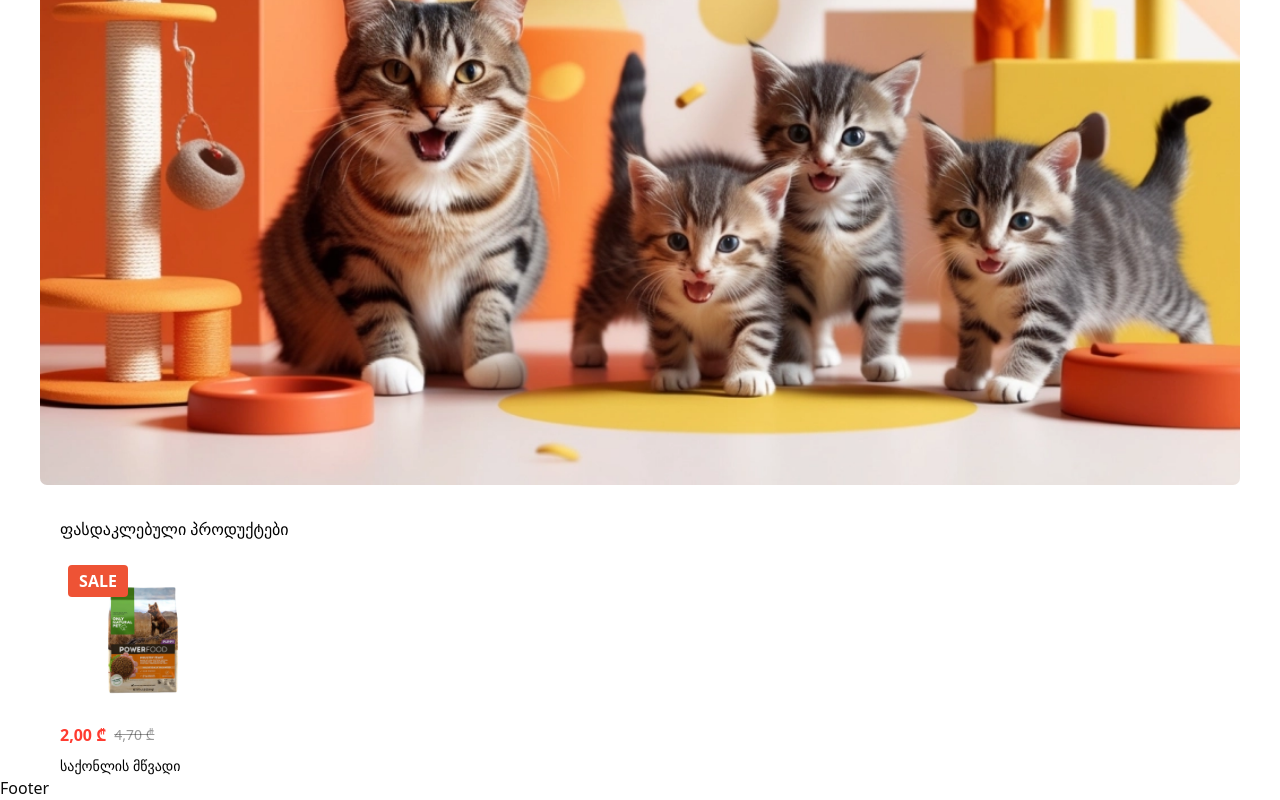
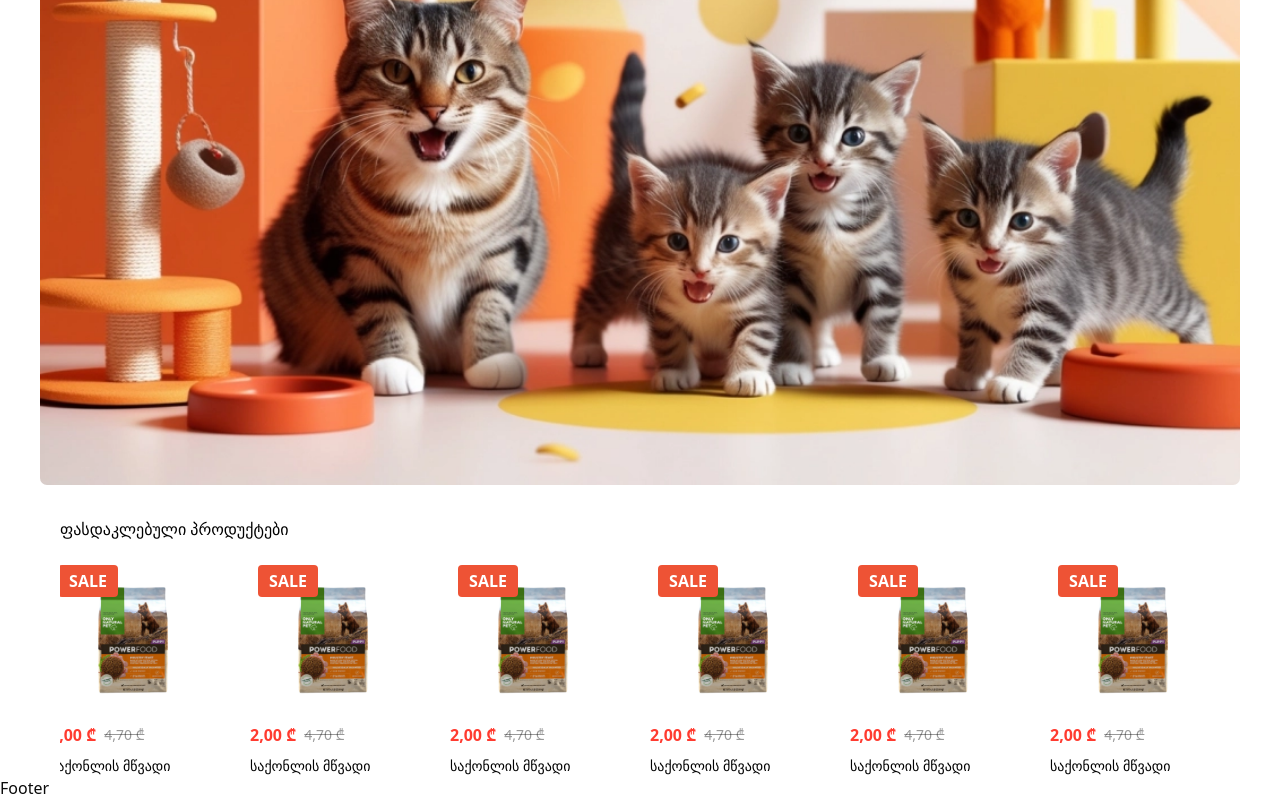
Before and after one commit to linesquad/lano, a Next.js app: page / in a window 1280 px wide. Shown: the part 330-1130 px from the top of the page. Built offline with nearby package versions, Linux system fonts and the light colour scheme.

Commit message:
feat: fix saleProducts carousel

```diff
--- a/app/_components/SaleProducts.tsx
+++ b/app/_components/SaleProducts.tsx
@@ -1,15 +1,58 @@
+"use client";
+
+import {
+  Carousel,
+  CarouselContent,
+  CarouselItem,
+} from "@/components/ui/carousel";
 import SingleProduct from "./SingleProduct";
 import Wrapper from "./Wrapper";
+import { useEffect, useState } from "react";
 
 export default function SaleProducts() {
+  const [itemsPerPage, setItemsPerPage] = useState(0);
+
+  const handleResize = () => {
+    const width = window.innerWidth;
+    if (width >= 1024) {
+      setItemsPerPage(6);
+    } else if (width >= 768) {
+      setItemsPerPage(4);
+    } else {
+      setItemsPerPage(2);
+    }
+  };
+
+  useEffect(() => {
+    handleResize();
+    window.addEventListener("resize", handleResize);
+    return () => {
+      window.removeEventListener("resize", handleResize);
+    };
+  }, []);
   return (
     <div>
       <Wrapper>
-        <h2 className="text-[16px] text-[#000000] font-medium mt-[32px] ml-[20px]">
+        <h2 className="text-[16px] text-[#000000] font-medium mt-[32px] ml-[20px] ">
           ფასდაკლებული პროდუქტები
         </h2>
         <div className="ml-[20px] mt-[16px]">
-          <SingleProduct />
+          <Carousel className="w-full">
+            <CarouselContent>
+              {Array.from({ length: 5 }).map((_, index) => (
+                <CarouselItem
+                  key={index}
+                  className="flex justify-center items-center mt-auto"
+                >
+                  {Array.from({ length: itemsPerPage }).map((_, i) => (
+                    <div key={i}>
+                      <SingleProduct />
+                    </div>
+                  ))}
+                </CarouselItem>
+              ))}
+            </CarouselContent>
+          </Carousel>
         </div>
       </Wrapper>
     </div>
--- a/app/_components/SingleProduct.tsx
+++ b/app/_components/SingleProduct.tsx
@@ -3,7 +3,7 @@ import Image from "next/image";
 export default function SingleProduct() {
   return (
     <div>
-      <div className="pt-[8px] pl-[8px] relative">
+      <div className="pt-[8px] pl-[8px] relative w-[150px] md:w-[170px] lg:w-[150px] xl:w-[200px]">
         <Image
           src="/images/product.png"
           alt="პროდუცტ"
```
